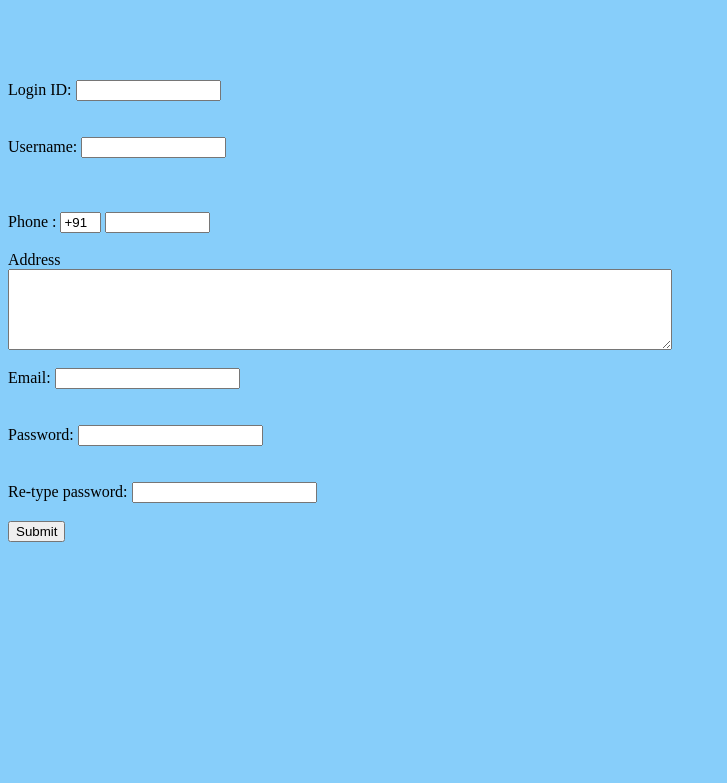
After one commit to singla007/Dog_Community_FS, a Django app: page /customadmin/register in a window 1280 px wide. The commit adds this page. Shown: the top 783 px of the page, without its empty margins (0-727 px from the left). Run offline with Django 3.2, Linux system fonts and the light colour scheme.

Commit message:
Check register and login functionality

```diff
--- a/custom_admin_portal/Templates/login.html
+++ b/custom_admin_portal/Templates/login.html
@@ -26,7 +26,7 @@
                             <div class="bs-icon-xl bs-icon-circle bs-icon-primary bs-icon my-4"><svg xmlns="http://www.w3.org/2000/svg" width="1em" height="1em" fill="currentColor" viewBox="0 0 16 16" class="bi bi-person">
                                     <path d="M8 8a3 3 0 1 0 0-6 3 3 0 0 0 0 6zm2-3a2 2 0 1 1-4 0 2 2 0 0 1 4 0zm4 8c0 1-1 1-1 1H3s-1 0-1-1 1-4 6-4 6 3 6 4zm-1-.004c-.001-.246-.154-.986-.832-1.664C11.516 10.68 10.289 10 8 10c-2.29 0-3.516.68-4.168 1.332-.678.678-.83 1.418-.832 1.664h10z"></path>
                                 </svg></div>
-                            <form class="text-center" method="post", action="dashboard">
+                            <form class="text-center" method="post", action="login">
                                 {% csrf_token %}
                                 <div class="mb-3"><input class="form-control" type="text" name="login_id" placeholder="Login ID"></div>
                                 <div class="mb-3"><input class="form-control" type="password" name="password" placeholder="Password"></div>
--- /dev/null
+++ b/custom_admin_portal/Templates/register.html
@@ -0,0 +1,57 @@
+<Html>
+    <head>
+    <title>
+    Registration Page
+    </title>
+    </head>
+    <body bgcolor="Lightskyblue">
+    <br>
+    <br>
+    <form action="register" method="post">
+    {% csrf_token %}
+    <!-- <label> Firstname </label>
+    <input type="text" name="firstname" size="15"/> <br> <br>
+    <label> Middlename: </label>
+    <input type="text" name="middlename" size="15"/> <br> <br>
+    <label> Lastname: </label>
+    <input type="text" name="lastname" size="15"/> <br> <br>   -->
+
+
+    <br>
+    <br>
+    <label> Login ID: </label>
+    <input type="text" name="login_id" size="15"/> <br> <br>
+    <br>
+    <label> Username: </label>
+    <input type="text" name="username" size="15"/> <br> <br>
+    <!-- <label>
+    Gender :
+    </label><br>
+    <input type="radio" name="male"/> Male <br>
+    <input type="radio" name="female"/> Female <br>
+    <input type="radio" name="other"/> Other   -->
+    <br>
+    <br>
+
+    <label>
+    Phone :
+    </label>
+    <input type="text" name="country code"  value="+91" size="2"/>
+    <input type="text" name="user_contact" size="10"/> <br> <br>
+    Address
+    <br>
+    <textarea cols="80" rows="5" value="user_address" name="user_address">
+    </textarea>
+    <br> <br>
+    Email:
+    <input type="email" id="email" name="user_email"/> <br>
+    <br> <br>
+    Password:
+    <input type="Password" id="password" name="password"> <br>
+    <br> <br>
+    Re-type password:
+    <input type="Password" id="repassword" name="repassword"> <br> <br>
+    <input type="submit" value="Submit"/>
+    </form>
+    </body>
+    </html>
--- a/custom_admin_portal/urls.py
+++ b/custom_admin_portal/urls.py
@@ -3,6 +3,7 @@ from django.urls import path, include
 from .views import *
 
 urlpatterns = [
-    path('', admin_login, name='admin_login'),
+    path('login', login, name='login'),
     path('dashboard', dashboard, name='dashboard'),
+    path('register', register, name='register'),
 ]
--- a/custom_admin_portal/views.py
+++ b/custom_admin_portal/views.py
@@ -1,26 +1,58 @@
 from django.http import HttpResponse
-from django.shortcuts import render
-from django.contrib.auth.models import User
+from django.shortcuts import render, redirect
+# from django.contrib.auth.models import User
 from django.contrib.auth import login, authenticate
-from dog_community_app.models import Admin
+from dog_community_app.models import Admin, User
 from django.contrib import messages
 
 # Create your views here.
-def admin_login(request):
+def login(request):
     # Write login logic
-    admin_login_id = request.POST.get("login_id")
-    password = request.POST.get("password")
-    print(admin_login_id)
-    print(password)
-    user_obj = Admin.objects.filter(admin_login_id = admin_login_id)
-    # if not user_obj.exists():
-    #     messages.info(request, "Account not found")
-    #     return HttpResponse("<h1>Account not found</h1>")
-    # else:
-    #     return HttpResponse("<h1>Account found</h1>")
-
-
-    return render(request, 'login.html')
+    print("okau")
+    if request.method == "POST":
+        # return redirect('/dashboard')
+        admin_login_id = request.POST.get("login_id")
+        password = request.POST.get("password")
+        print(admin_login_id)
+        print(password)
+        print(Admin.objects.filter(admin_login_id = admin_login_id))
+        return redirect('/')
+        # admin_obj = Admin.objects.filter(admin_login_id = admin_login_id)
+        # if admin_obj is not None:
+        #     if admin_obj.admin_login_pass == password:
+        #         print("login success!")
+        #     else:
+        #         print("fail")
+        # if not user_obj.exists():
+        #     messages.info(request, "Account not found")
+        #     return HttpResponse("<h1>Account not found</h1>")
+        # else:
+        #     return HttpResponse("<h1>Account found</h1>")
+    else:
+        print("hello")
+        return render(request, 'login.html')
 
 def dashboard(request):
     return render(request, 'dashboard.html')
+
+def register(request):
+    if request.method == "POST":
+        login_id = request.POST['login_id']
+        password = request.POST['password']
+        repassword = request.POST['repassword']
+        username = request.POST['username']
+        user_address = request.POST['user_address']
+        user_contact = request.POST['user_contact']
+        user_email = request.POST['user_email']
+        # print(User.objects.all().order_by('user_id').last().user_id)
+        user_id = User.objects.all().order_by('user_id').last().user_id +1
+        new_user = User.objects.create(user_id=user_id,field_user_name=username,user_address=user_address,user_contact=user_contact,user_email=user_email)
+        new_user.save()
+        new_admin = Admin(admin_id=user_id,admin_login_id=login_id,admin_login_pass=password)
+        new_admin.save()
+        print(User)
+
+        return redirect('/')
+    else:
+        print("hello")
+        return render(request, 'register.html')
--- a/dog_community_app/models.py
+++ b/dog_community_app/models.py
@@ -45,13 +45,13 @@ class Reports(models.Model):
 
 
 class User(models.Model):
-    user_id = models.AutoField(primary_key=True)
+    user_id = models.IntegerField(primary_key=True)
     field_user_name = models.CharField(max_length=255)
     user_address = models.CharField(max_length=5000)
     user_contact = models.CharField(max_length=20)
     user_email = models.EmailField(max_length=255)
 
 class Admin(models.Model):
-    admin_id = models.AutoField(primary_key=True)
+    admin_id = models.IntegerField(primary_key=True)
     admin_login_id = models.CharField(max_length=255)
     admin_login_pass = models.CharField(max_length=255)
```
